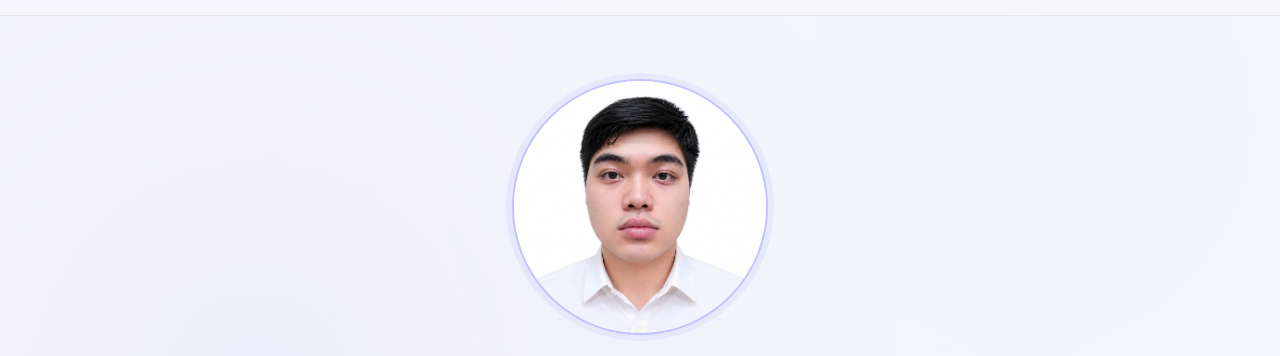
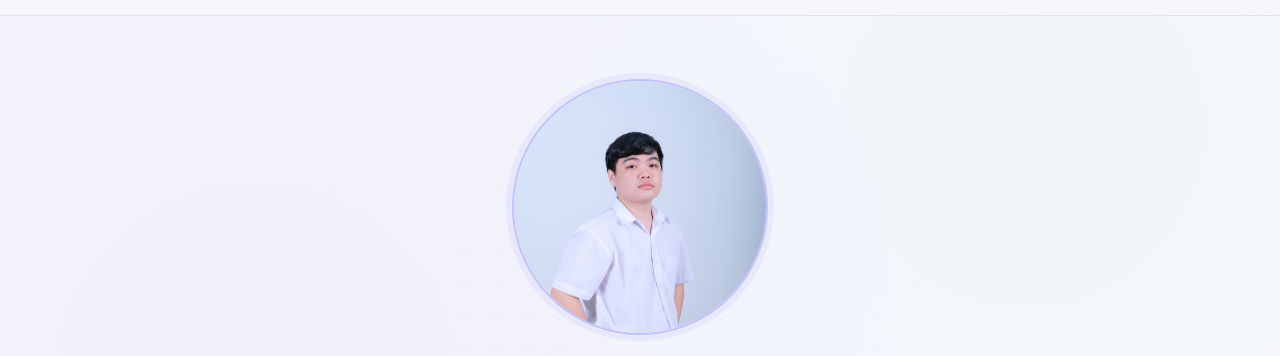
Before and after one commit to nguyenlamgiabao/Portfolio, a plain HTML site: page index.html in a window 1280 px wide. Shown: the part 49-405 px from the top of the page. Drawn offline with nearby package versions, Linux system fonts and the light colour scheme.

Commit message:
update avatar

```diff
--- a/index.html
+++ b/index.html
@@ -69,7 +69,7 @@
         <!-- https://placehold.co/120x120/1a1a2e/6C63FF?text=Avatar&font=syne -->
       <div class="hero-avatar fade-up">
         <img
-          src="images/avatar.jpg"
+          src="images/avatar2.jpg"
           alt="Ảnh đại diện"
           width="120"
           height="120"
```
Also changed, not shown: images/avatar2.jpg (added), 4 other files.
